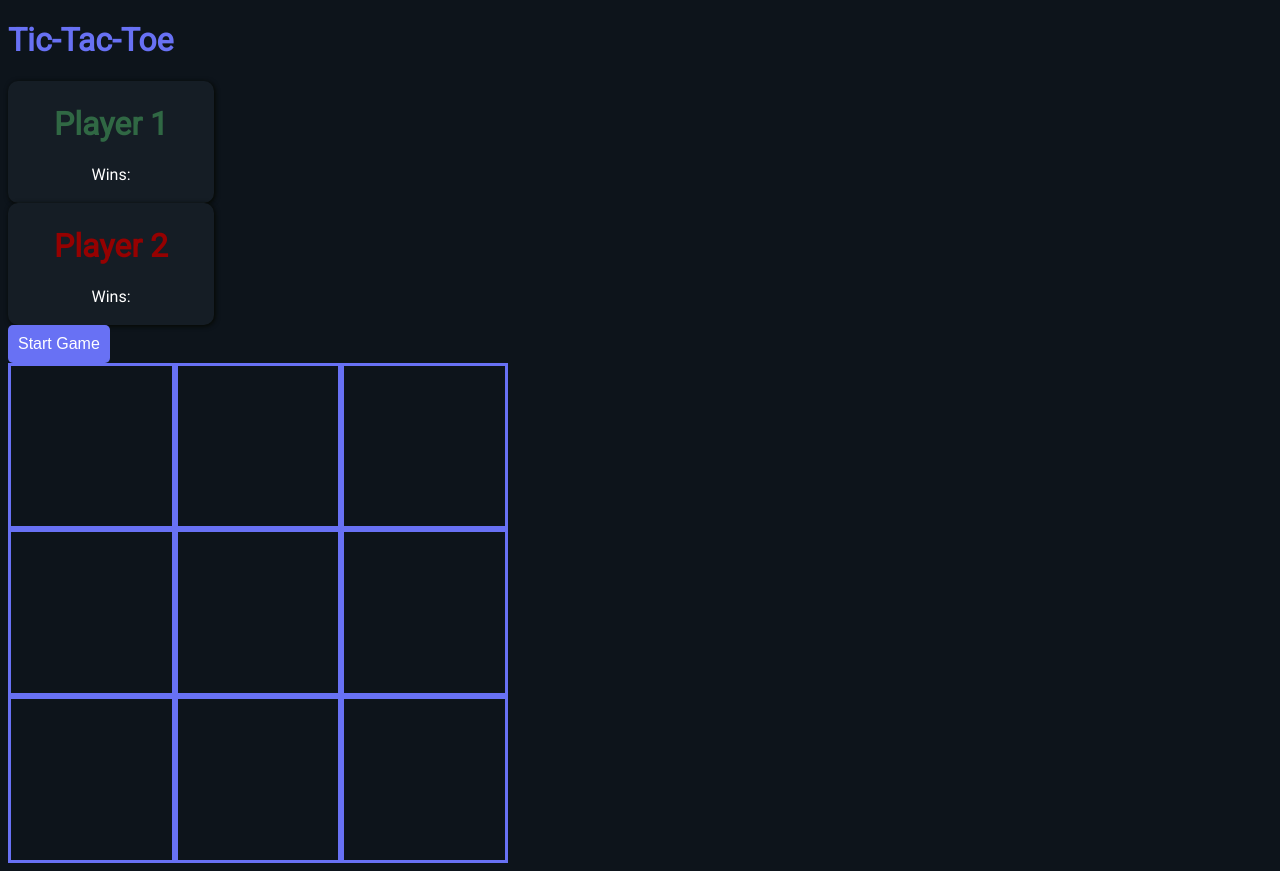
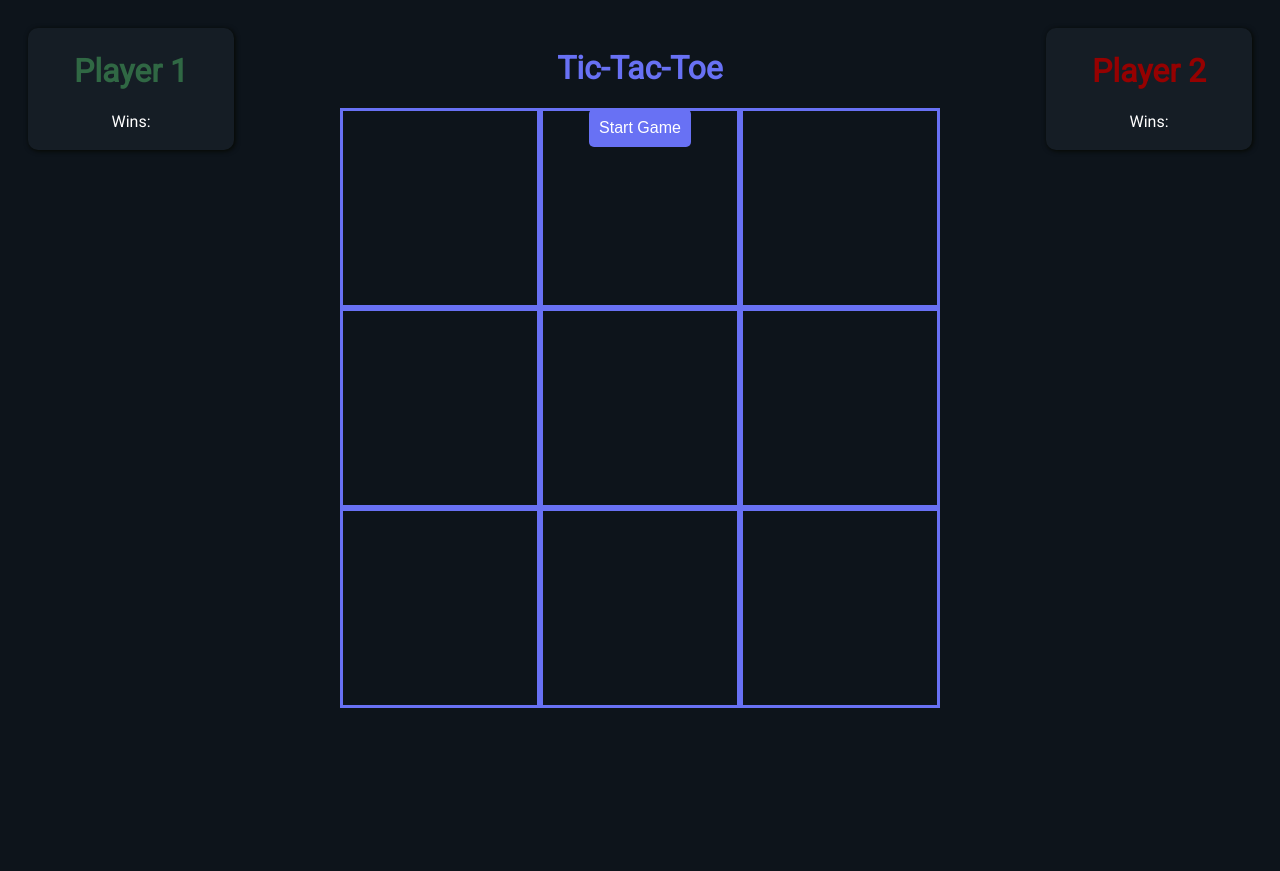
Before and after one commit to alecmgarza/tic-tac-toe, a plain HTML site: page index.html in a window 1280 px wide. After the commit the page ends 808 px from the top, so only its background shows below. Drawn offline with Linux system fonts and the light colour scheme.

Commit message:
Position elements correctly.

```diff
--- a/index.html
+++ b/index.html
@@ -11,21 +11,21 @@
     <title>Tic-Tac-Toe</title>
 </head>
 <body>
-    <div>
-        <h1>Tic-Tac-Toe</h1>
-        <h2></h2>
-    </div>
+    <div id="container">
         <div id="p1-hub" class="player-hubs">
             <h1 id="p1-hub-name">Player 1</h1>
             <p>Wins: </p>
+        </div>
+        <div id="header">
+            <h1>Tic-Tac-Toe</h1>
+            <h2></h2>
+            <button id="start">Start Game</button>
+            <button id="restart">Restart</button>
         </div>
         <div id="p2-hub" class="player-hubs">
             <h1 id="p2-hub-name">Player 2</h1>
             <p>Wins: </p>
         </div>
-    <div>
-        <button id="start">Start Game</button>
-        <button id="restart">Restart</button>
     </div>
     <div id="modal">
         <div id="modal-content">
--- a/styles.css
+++ b/styles.css
@@ -1,6 +1,27 @@
+html {
+    height: 100%;
+}
+
 body {
     background-color: #0d141b;
     font-family: 'Roboto', sans-serif;
+    height: 100%;
+    position: relative;
+}
+
+#container {
+    display: flex;
+    justify-content: space-between;
+    padding: 20px;
+}
+
+#header {
+    text-align: center;
+}
+
+#container-2 {
+    position: relative;
+    height: 100%;
 }
 
 h1 {
@@ -19,12 +40,21 @@ h2 {
     display: grid;
     grid-template-columns: 1fr 1fr 1fr;
     grid-template-rows: 1fr 1fr 1fr;
-    height: 500px;
-    width: 500px;
+    height: 600px;
+    width: 600px;
+    position: absolute;
+    top: 50%;
+    left: 50%;
+    margin: 0;
+    transform: translate(-50%, -50%);
 }
 
 .board-squares {
     border: solid #6871F4;
+    line-height: 160px;
+    font-size: 200px;
+    text-align: center;
+    padding: auto;
 }
 
 #restart {
```
Lines whose indentation alone changed are shown as unchanged.
